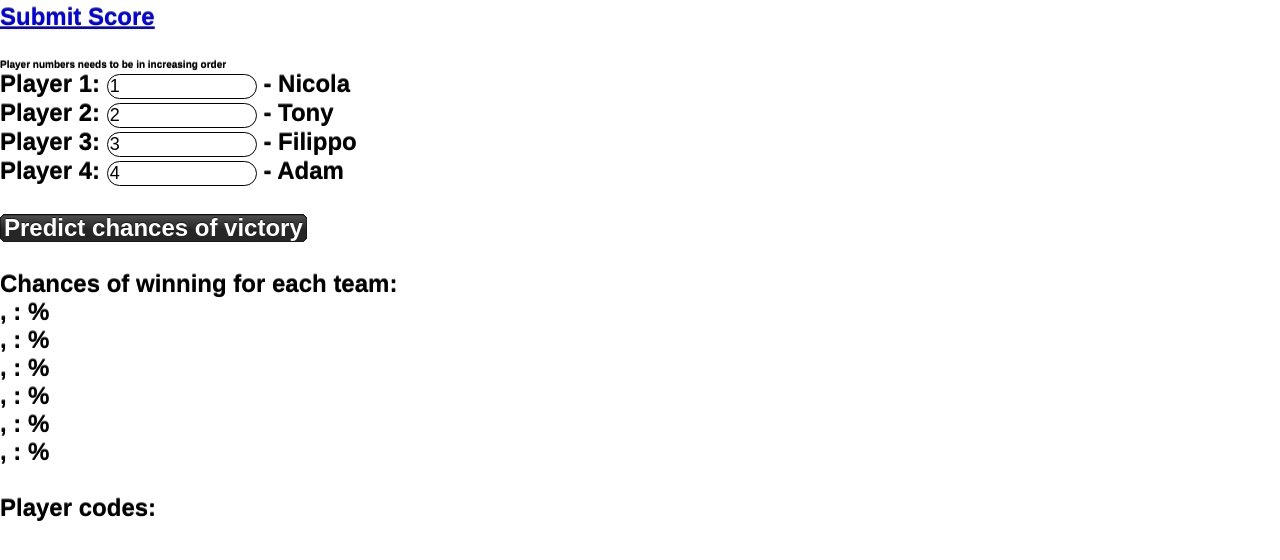
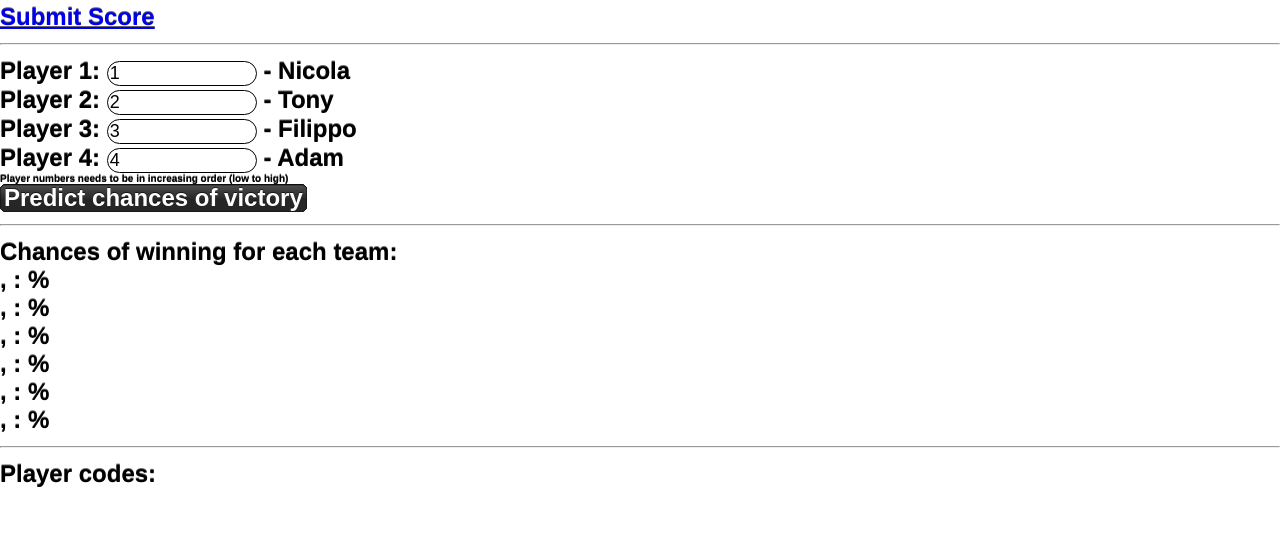
Before and after one commit to feranick/FoosballML, a plain HTML site: page javascript/index.html in a window 1280 px wide. Shown: the part 80-640 px from the top of the page. Drawn offline with Linux system fonts and the light colour scheme; a script that the page names is missing.

Commit message:
UI tweaks

```diff
--- a/javascript/index.html
+++ b/javascript/index.html
@@ -24,15 +24,15 @@
    <IMG SRC="fb.jpg" ALT="Foosball" width="100">
    <br>
    <a href="https://docs.google.com/spreadsheets/d/1E5H7nD7PC6PK5ama_hkdv2KJKq1sbA2mHaHyJpUzP_g" target="_blank">Submit Score</a>
-   <br><br>
-   <font size="1">Player numbers needs to be in increasing order</font>
-   <br>
+   <hr>
    <form name="FoosballML">
    Player 1: <input name="score1" value="1" size="12" maxlength="12" type="text" id="score" onclick="predict()"> - <label id="player1"></label><br>
    Player 2: <input name="score2" value="2" size="12" maxlength="12" type="text" id="score" onclick="predict()"> - <label id="player2"></label><br>
    Player 3: <input name="score3" value="3" size="12" maxlength="12" type="text" id="score" onclick="predict()"> - <label id="player3"></label><br>
-   Player 4: <input name="score4" value="4" size="12" maxlength="12" type="text" id="score"> - <label id="player4" onclick="predict()"></label><br><br>
-   <input value="Predict chances of victory" onclick="predict()" type="button" id="button"><br><br>
+   Player 4: <input name="score4" value="4" size="12" maxlength="12" type="text" id="score"> - <label id="player4" onclick="predict()"></label>
+   <font size="1"><br>Player numbers needs to be in increasing order (low to high)</font>
+   <br>
+   <input value="Predict chances of victory" onclick="predict()" type="button" id="button"><hr>
 
    <b>Chances of winning for each team:</b><br>
    <label id="team1a"></label>,  <label id="team1b"></label>: <label id="output1"></label>%<br>
@@ -41,7 +41,7 @@
    <label id="team4a"></label>, <label id="team4b"></label>: <label id="output4"></label>%<br>
    <label id="team5a"></label>, <label id="team5b"></label>: <label id="output5"></label>%<br>
    <label id="team6a"></label>, <label id="team6b"></label>: <label id="output6"></label>%<br>
-   <br><b> Player codes: </b><br>
+   <hr><b> Player codes: </b><br>
    <label id="fullListNames"></label>
    </form>
  </body>
```
